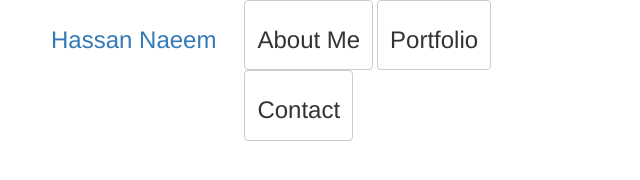
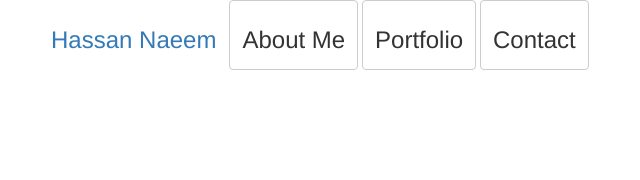
Before and after one commit to hnaeem96/PortfolioPage, a plain HTML site: page index.html in a window 1280 px wide. Shown: the whole page, without its empty margins (32-672 px from the left). Drawn offline with nearby package versions, Linux system fonts and the light colour scheme.

Commit message:
Fixed indentation and formatting

```diff
--- a/index.html
+++ b/index.html
@@ -18,13 +18,11 @@
       <div class="name">
         <button class="btn btn-link"><h3>Hassan Naeem</h3></button>
       </div>
-      <div class="col-md-4">
-        <div class="nav-bar-buttons">
-          <button class="btn btn-default"><h3>About Me</h3></button>
-          <button class="btn btn-default"><h3>Portfolio</h3></button>
-          <button class="btn btn-default"><h3>Contact</h3></button>
-        </div>
-    </div>
+      <div class="nav-bar-buttons">
+        <button class="btn btn-default"><h3>About Me</h3></button>
+        <button class="btn btn-default"><h3>Portfolio</h3></button>
+        <button class="btn btn-default"><h3>Contact</h3></button>
+      </div>
     </div>
   </div>
 
```
